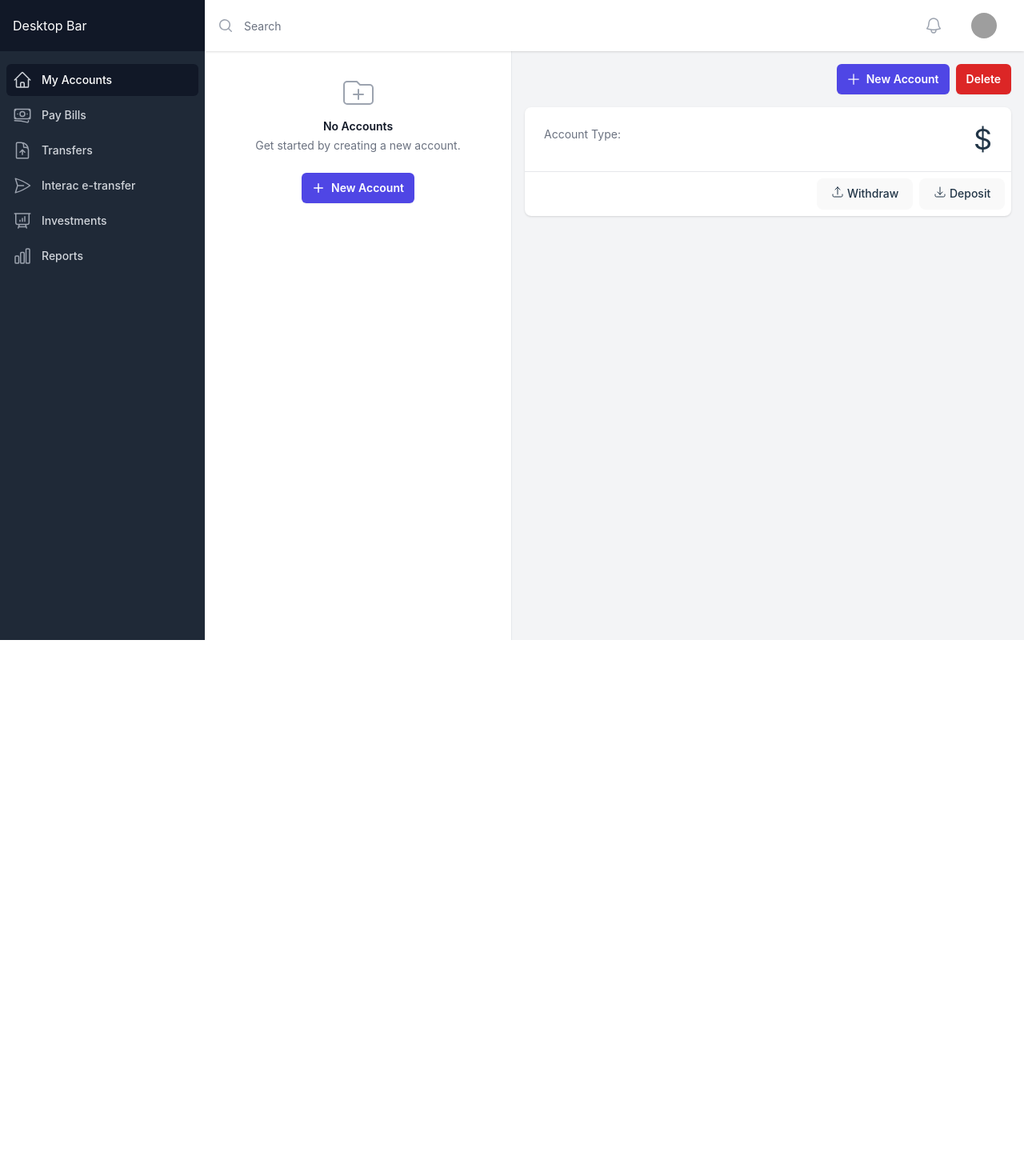
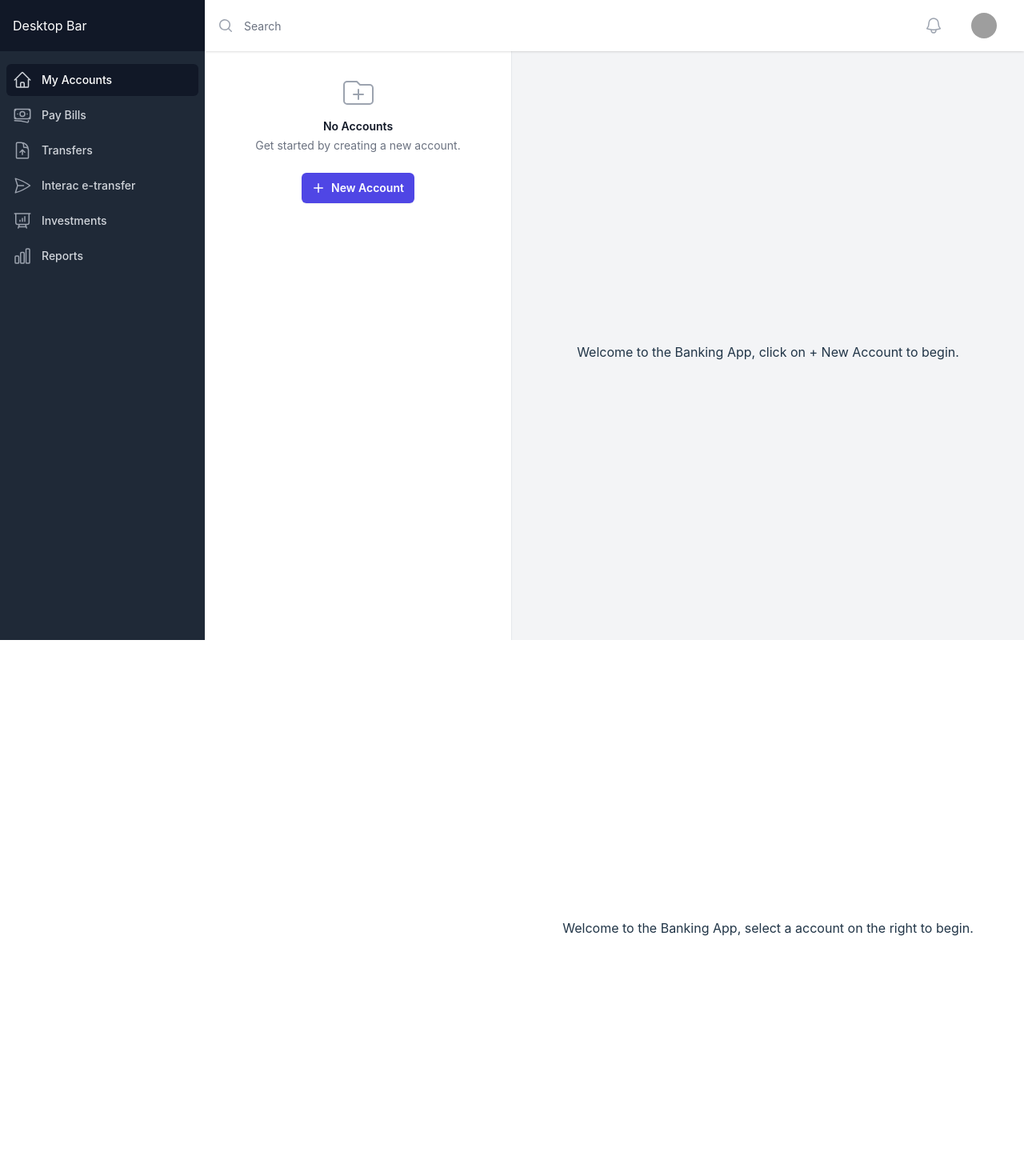
Before and after one commit to letsandeepio/banking-app, a React (Vite) app: page / in a window 1280 px wide. Shown: the top 1470 px of the page at 80% size. Before the commit the page ends 800 px from the top, so only its background shows below. Built offline with nearby package versions, Linux system fonts and the light colour scheme; grey boxes are pictures that could not be loaded.

Commit message:
switch accounts id from index to uuid

```diff
--- a/package.json
+++ b/package.json
@@ -19,9 +19,11 @@
     "react": "^18.2.0",
     "react-dom": "^18.2.0",
     "sonner": "^0.1.6",
+    "uuid": "^9.0.0",
     "zustand": "^4.3.5"
   },
   "devDependencies": {
+    "@types/uuid": "^9.0.1",
     "@tailwindcss/forms": "^0.5.3",
     "@types/jest": "^29.4.0",
     "@types/mocha": "^10.0.1",
--- a/src/components/AccountView.tsx
+++ b/src/components/AccountView.tsx
@@ -1,17 +1,24 @@
 import { PlusIcon } from "@heroicons/react/24/outline";
 import React from "react";
 import useAppStore from "../zustand/appStore";
+import useBankStore from "../zustand/bankStore";
 import AccountInfo from "./AccountInfo";
-import NewAccountContainer from './NewAccountContainer';
+import NewAccountContainer from "./NewAccountContainer";
 
 const AccountView = () => {
-  const {setMode, viewMode} = useAppStore();
-
+  const { setMode, viewMode, currentlySelectedAccount } = useAppStore();
+  const accounts = useBankStore((state) => state.accounts);
   return (
     <div className='pt-4 w-full bg-gray-100'>
-      {viewMode === "begin" && (
+      {viewMode === "account" && accounts.length === 0 && (
         <div className='p-4 flex h-full w-full justify-center align-middle items-center'>
           Welcome to the Banking App, click on + New Account to begin.
+        </div>
+      )}
+
+      {viewMode === "account" && !currentlySelectedAccount && (
+        <div className='p-4 flex h-full w-full justify-center align-middle items-center'>
+          Welcome to the Banking App, select a account on the right to begin.
         </div>
       )}
 
@@ -20,6 +27,7 @@ const AccountView = () => {
           <NewAccountContainer />
         </div>
       )}
+
       {viewMode === "account" && (
         <>
           <div className='pb-4 pr-4 w-full flex justify-end gap-2'>
--- a/src/components/AccountsList.tsx
+++ b/src/components/AccountsList.tsx
@@ -4,7 +4,7 @@ import AddNewAccountPlaceholder from "./AddNewAccountPlaceholder";
 
 const AccountsList = () => {
   const accounts = useBankStore((state) => state.accounts);
-  const { setCurrentlySelectedAccount } = useAppStore();
+  const { setCurrentlySelectedAccount, setMode } = useAppStore();
 
   return (
     <ul
@@ -15,7 +15,10 @@ const AccountsList = () => {
         <li
           key={account.id}
           className='relative bg-white py-5 px-4 focus-within:ring-2 focus-within:ring-inset focus-within:ring-indigo-600 hover:bg-gray-50 '
-          onClick={() => setCurrentlySelectedAccount(account.id)}
+          onClick={() => {
+            setMode("account");
+            setCurrentlySelectedAccount(account.id);
+          }}
         >
           <div className='flex justify-between space-x-3'>
             <div className='min-w-0 flex-1'>
--- a/src/zustand/bankStore.ts
+++ b/src/zustand/bankStore.ts
@@ -1,9 +1,11 @@
 import { create } from "zustand";
 import { persist } from "zustand/middleware";
+import { v4 as uuidv4 } from "uuid";
+
 
 export type AccountType = "current" | "saving";
 interface Account {
-  id: number;
+  id: string;
   name: string;
   balance: number;
   type: AccountType;
@@ -16,7 +18,7 @@ type AccountInput = Pick<Account, AccountKeys>;
 interface BankStore {
   accounts: Account[];
   deleteAccount?: (byId: number) => void;
-  createAccount: (account: AccountInput) => number;
+  createAccount: (account: AccountInput) => string;
   deposit?: (byId: number, amount: number) => void;
   withdraw?: (byId: number, amount: number) => void;
 }
@@ -26,9 +28,8 @@ const useBankStore = create<BankStore>()(
     (set) => ({
       accounts: [],
       createAccount: (account: AccountInput) => {
-        let id = 0;
+        let id = uuidv4();
         set((state) => {
-          id = state.accounts.length + 1;
           return {
             accounts: [
               ...state.accounts,
```
Also changed, not shown: 1 other file (tests, documents, lock files or other folders).
